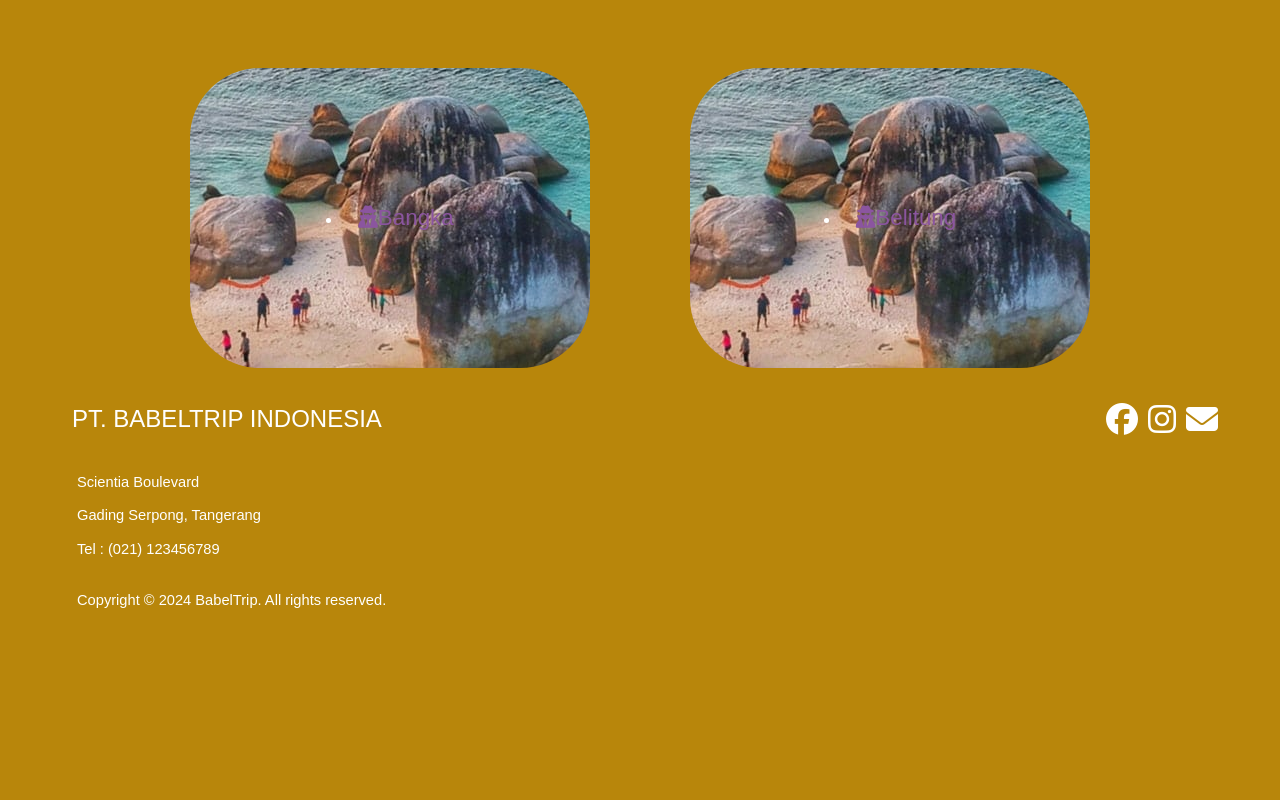
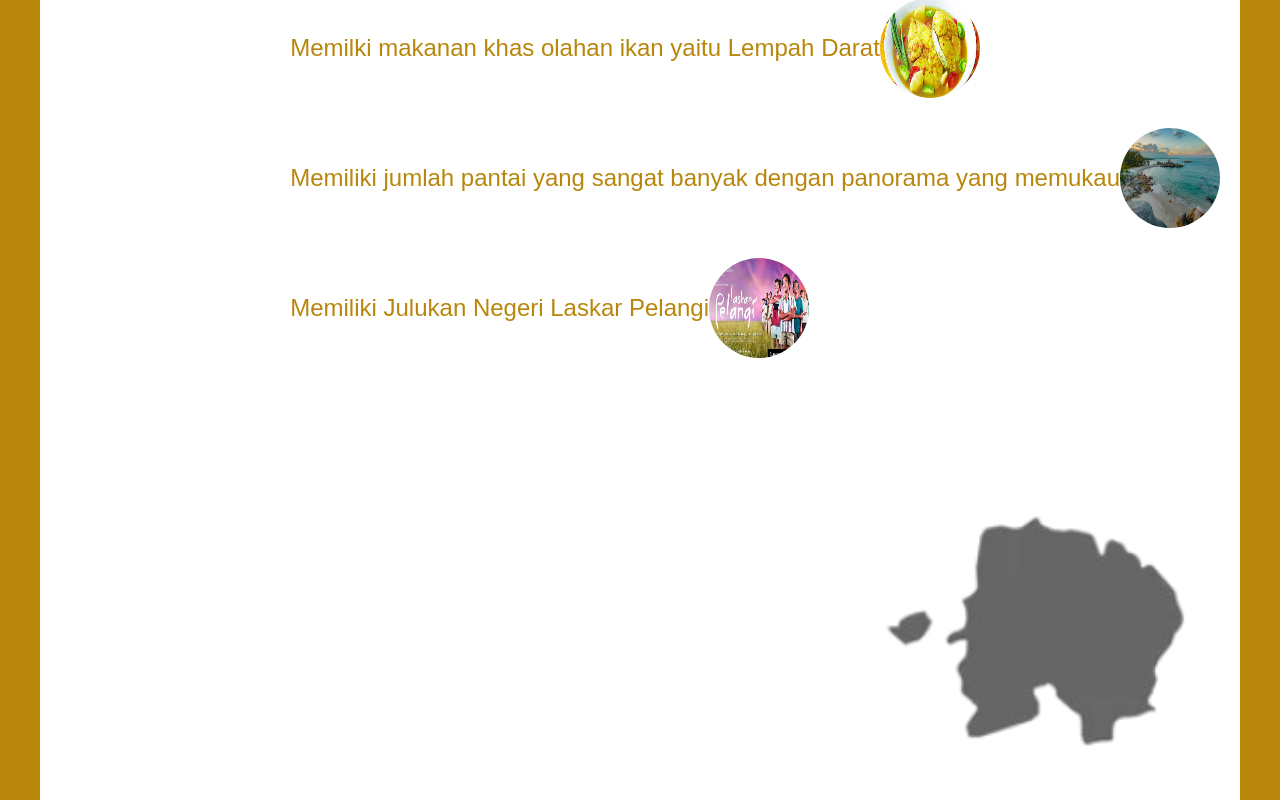
Before and after one commit to ptikelompok8/UAS, a React (Create React App) app: page / in a window 1280 px wide. Shown: the part 2160-2960 px from the top of the page. Before the commit the page ends 2800 px from the top, so only its background shows below. Built offline with nearby package versions, Linux system fonts and the light colour scheme; no server answers; a web font is replaced by a local one.

Commit message:
Update Home.js

```diff
--- a/src/routes/Home.js
+++ b/src/routes/Home.js
@@ -83,6 +83,25 @@ export function Home  () {
             </div>
           </div>
         </div>
+        <div className="ContentFive">
+          <div className="Belitungg">
+            <div className="FaktaBelitung">
+              <div className="Lempah">
+                <h1>Memilki makanan khas olahan ikan yaitu Lempah Darat</h1>
+                <img className="LempahImg" src={Lempah}></img>
+              </div>
+              <div className="Pantai">
+                <h1>Memiliki jumlah pantai yang sangat banyak dengan panorama yang memukau</h1>
+                <img className="PantaiImg" src={Pantai}></img>
+              </div>
+              <div className="Laskar">
+                <h1>Memiliki Julukan Negeri Laskar Pelangi</h1>
+                <img className="LaskarImg" src={Laskar}></img>
+              </div>
+            </div>
+            <img className="BelitungImg" src={PBelitung}></img>
+          </div>
+        </div>
 
         <div className="ContentTwo">
           <button className="Bangka">
```
